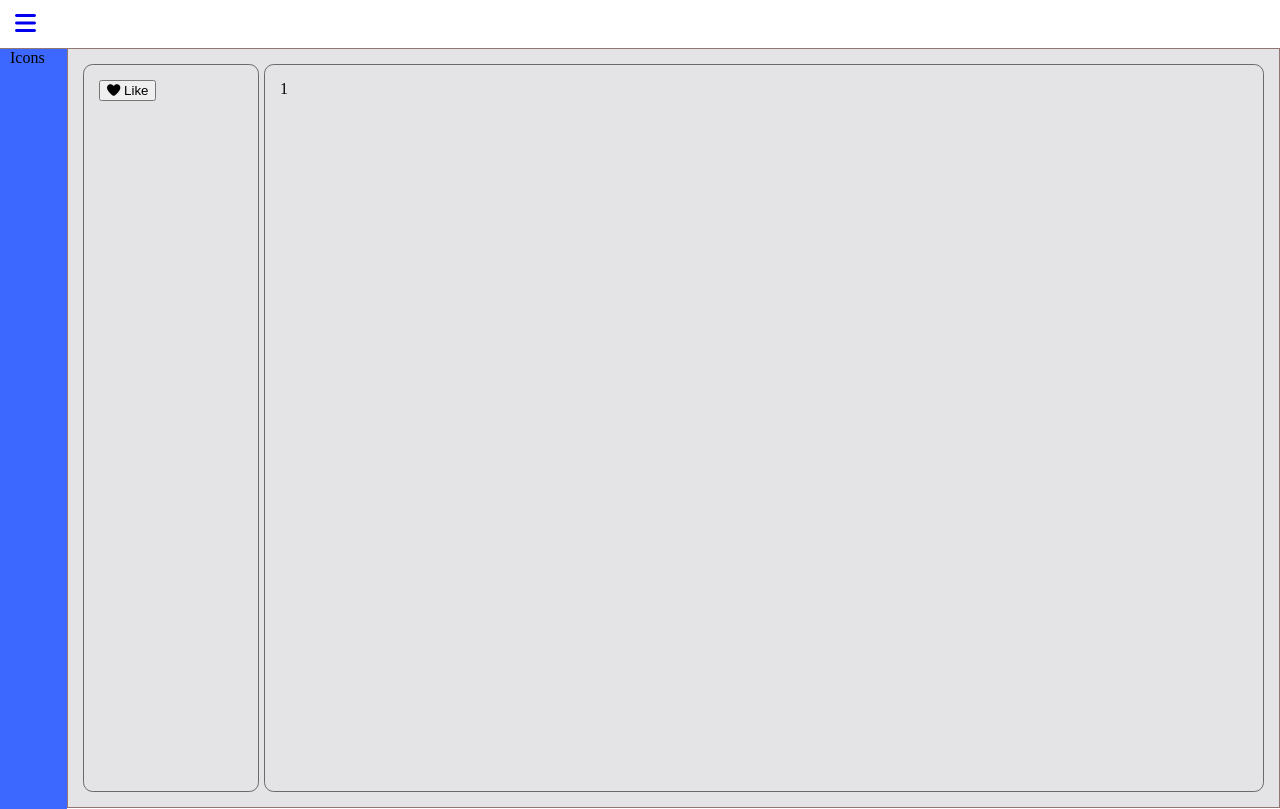
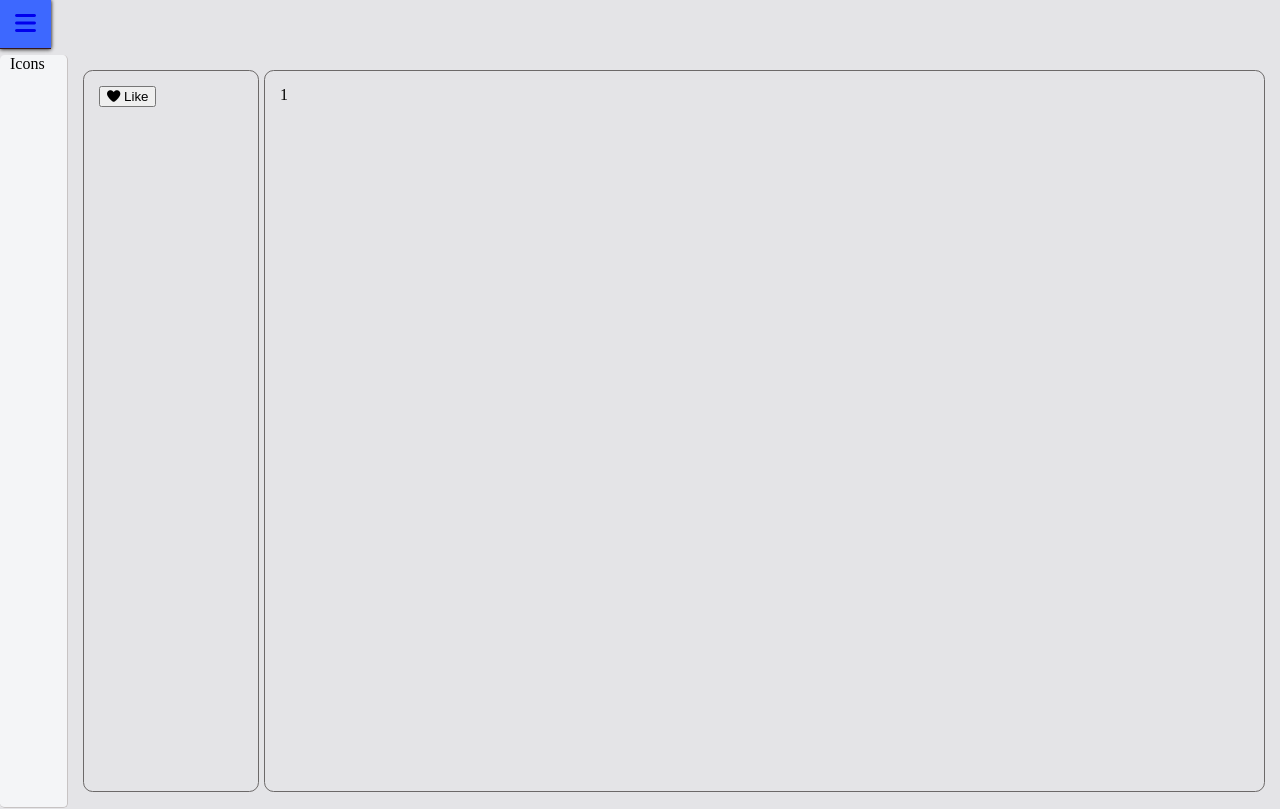
Before and after one commit to lpervin/tailwindcss-template, a website: page src/index.html in a window 1280 px wide. Drawn offline with nearby package versions, Linux system fonts and the light colour scheme.

Commit message:
nicer look

```diff
--- a/src/index.html
+++ b/src/index.html
@@ -11,15 +11,15 @@
   </head>
   <body>
     <div x-data="{ open: false }">
-        <header class="bg-indigo-50 min-w-full">
-            <a href="#" x-on:click="open = ! open"> <i class="fa-solid fa-bars fa-xl text-black-100"
+        <header class=" min-w-full">
+            <a href="#" x-on:click="open = ! open"> <i class="fa-solid fa-bars fa-xl text-white"
                 :class="open ? 'fa-angles-left' : 'fa-bars'"
                 ></i>     </a>
 
             <!-- <a href="#"> <i class="fa-solid fa-angles-right fa-xl text-black-100"></i> <strong x-text="open"></strong> </a>   -->
         </header>
         <div class="main-container">
-            <nav :class="open ? '' : 'collapsed'">
+            <nav :class="open ? '' : 'collapsed'" class="hidden sm:flex">
                 <div x-show="open"> Nav here </div>
                 <div x-show="!open"> Icons </div>
             </nav>
--- a/src/styles.css
+++ b/src/styles.css
@@ -8,22 +8,25 @@ body{
     height: 100%;
     margin: 0;
     padding: 0;
+    background-color:#e4e4e7;
 }
 
 header {
-
-    margin-top: 0px;
+    background: #3d68ff;
     padding: 15px;
-      -webkit-box-shadow: 0 4px 6px -6px #222;
-    -moz-box-shadow: 0 4px 6px -6px #222;
-    box-shadow: 0 4px 6px -6px #222;
+    position: fixed;
+    border-bottom: 0.1em solid rgb(54, 25, 25);
+    box-shadow: 0 0 4px 0 rgb(7, 0, 0), 0 2px 4px 0 rgba(0, 0, 0, 0.12);
+    z-index: 1;
 
 }
 
 nav {
     /* background-color: rgb(0, 157, 255); */
-    border-top: 0.1em solid rgb(145, 118, 118);
-    background: #3d68ff;
+    border-right: 0.1em solid rgb(199, 195, 195);
+    border-bottom: 0.1em solid rgb(199, 195, 195);
+    border-radius: 0.3em;
+    background: #f4f5f7/* #3d68ff*/;
     height: 100%;
     padding-right: 10px;
     padding-left: 10px;
@@ -40,14 +43,18 @@ nav.collapsed {
 }
 
 .main-container {
+    position: relative;
+    top: 55px;
     display: flex;
     flex-direction: row;
-    height: 95vh;
+    height: 94vh;
         background-color:#e4e4e7;
-    /* border: 1px solid black; */
+
+    /* border-bottom: 1px solid black; */
 }
 
 .main-content{
+
     padding: 15px;
     display: flex;
     justify-content: baseline;
@@ -57,7 +64,7 @@ nav.collapsed {
     /* flex-direction: row;
     flex-wrap: wrap; */
     /* align-items: baseline stretch; */
-    border: 0.1em solid rgb(145, 118, 118);
+    /* border: 0.1em solid rgb(145, 118, 118); */
     width: 100%;
 }
 
```
